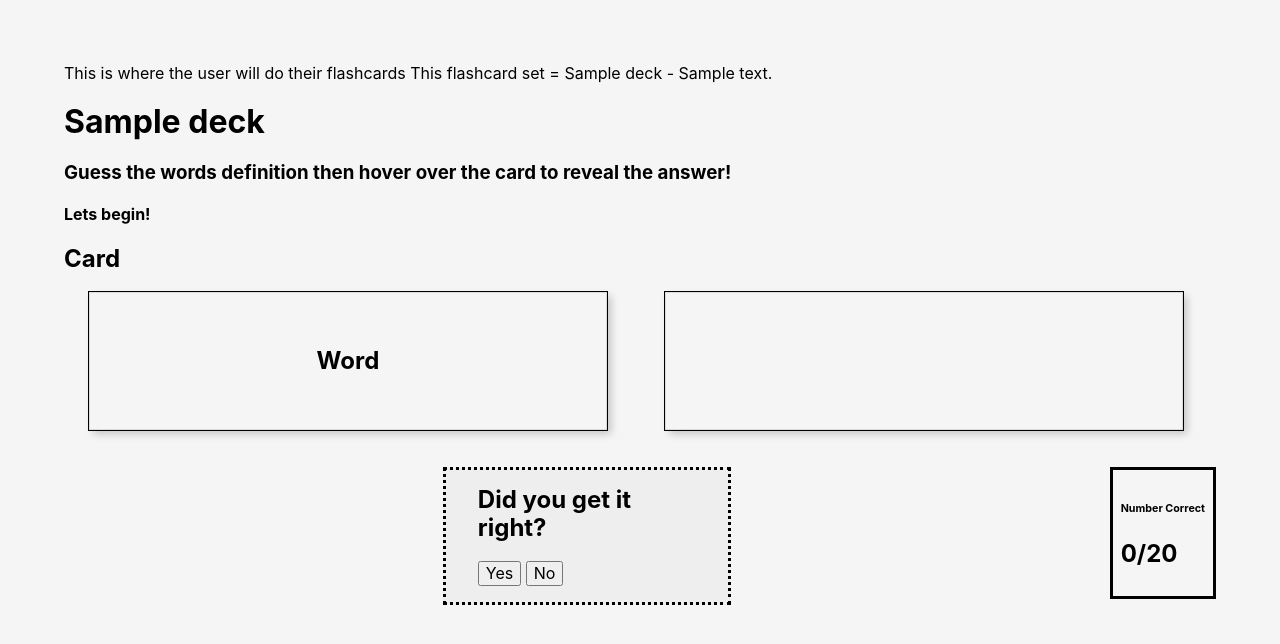
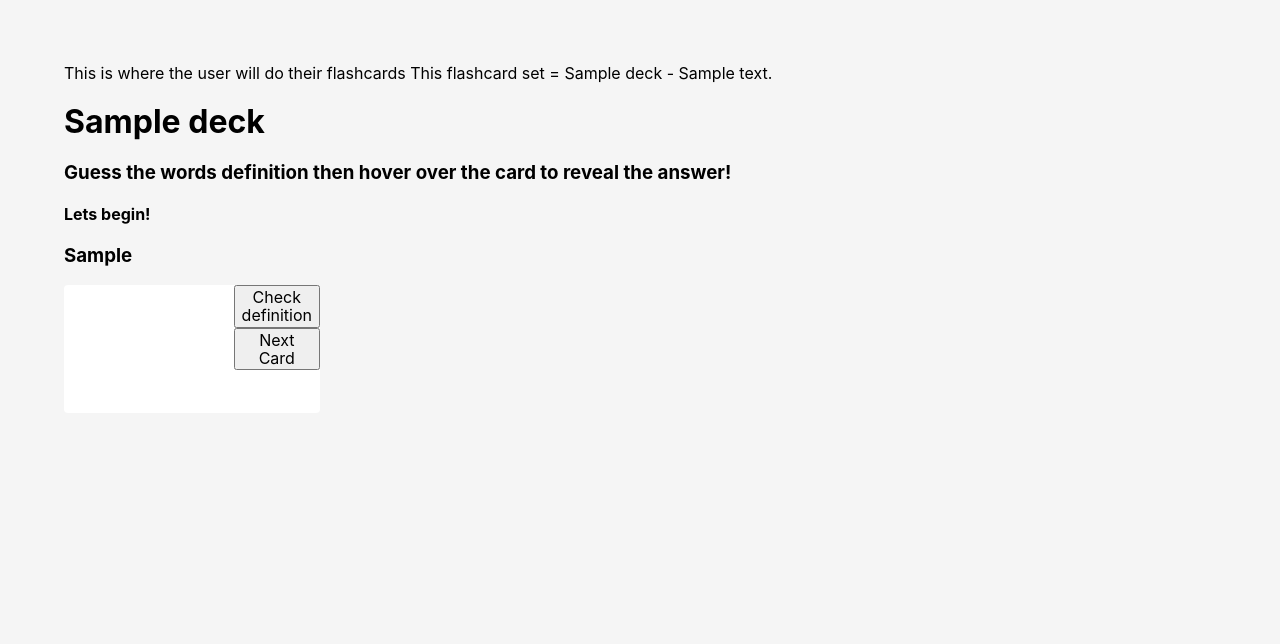
Before and after one commit to Tedfulk/Momentum-Flashcards, a Django app: page /cards/1/run in a window 1280 px wide. Shown: the part 62-706 px from the top of the page. Run offline with Django 4.2, Linux system fonts and the light colour scheme; tables that the repository leaves empty hold one stand-in row (values such as "Sample post"); some libraries are stand-ins or nearby versions.

Commit message:
revert run_deck template to match main

```diff
--- a/templates/cards/run_deck.html
+++ b/templates/cards/run_deck.html
@@ -19,66 +19,22 @@ This flashcard set = {{ deck.title }} -
     <body>
         <h4>Lets begin!</h4>
 
-        <h2>Card</h2>
-        <section class="flashcard">
-        <div class="flex justify-around">
-            <div class="card-front outline w-35 pa3 mr2">
-            </br>
-                <h2 class="card-word tc">Word</h2>
-            </br>
-            </div>
-            <div class="card-back outline w-35 pa3 mr2 ">
-
-                <span class="definition">
-                    </br>
-                    <h2 class="reveal tc">Definition</h2>
-                </span>
+        {% for card in deck.cards.all %}
+            <div>
+                <div>
+                    <h3 class="term">{{ card.word }}</h3>
                 </div>
-        </section>
-    </br>
-</br>
-        <section class="yes-no">
-        <div class="flex justify-around">
-            <section class="left-box fl w-25 pa2 mw5 mw7-ns center bg-light-gray b--dotted pa3 ph4-ns">
-                <h2 class="center mt0">Did you get it right?</h2>
-                <div class="lh-copy">
-                    <button class="yes tc">Yes</button>
-                    <button class="yes tc">No</button>
-                </div>
-            </section>
-
-            <section class="counter">
-                <div class="counter-box flex">
-                    <div class="right-box fl w-55 pa2 b--solid">
-                            <h6>Number Correct</h6>
-                            <h2>0/20</h2>
-                        </div>
-                    </div>
-
-                </section>
-
+                <a style="background-color: white;";
+                class="link mw5 dt hide-child br2 cover bg-center">
+            <span class="white dtc v-mid w-100 h-100 child bg-black-40 pa5">
+                <h3 class="definition">{{ card.definition }}</h3>
+            </span>
+        {% endfor %}
+        <div class="button">
+            <button class="check">Check definition</button>
+            <button class="next">Next Card</button>
+        </div>
     </body>
 
 
 {% endblock %}
-
-
-
-<!-- <section class="card-container">
-    <div class="card-front">
-        <div class="word">
-            <h2>Word</h2>
-         </div>
-    </div>
-
-    <div class="card-back">
-        <div class="definition">
-            class="link mw5 dt hide-child br2 cover bg-center" ">
-            <span class="white dtc v-mid w-100 h-100 child bg-black-40 pa5">
-                <h2>definition</h2>
-            </span>
-
-        </span>
-        </div>
-</div>
-</section> -->
```
Also changed, not shown: 1 other file.
